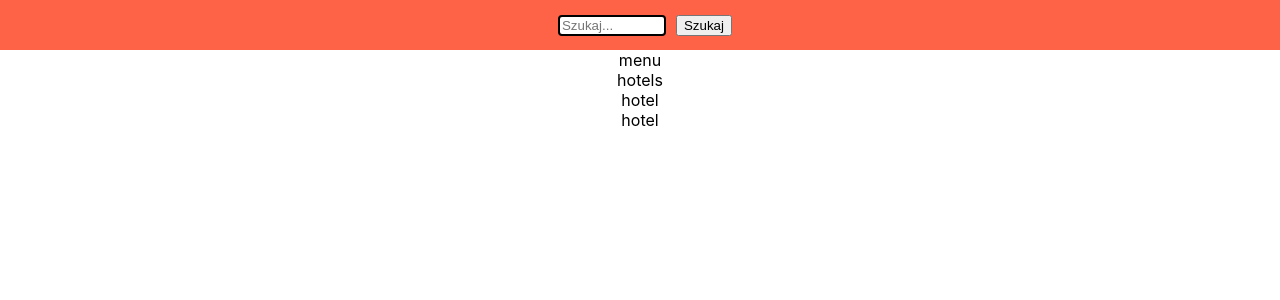
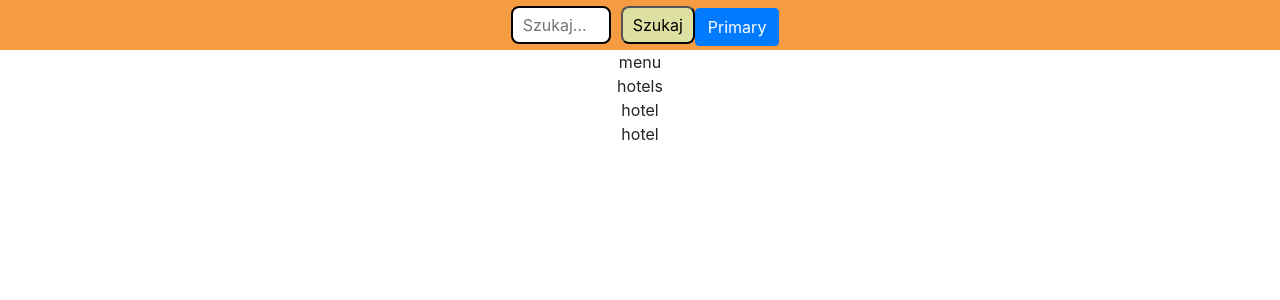
Before and after one commit to MilaKropeczka/React-SunGroup, a React (Create React App) app in the folder my-app/: page / in a window 1280 px wide. Shown: the top 300 px of the page. Built offline with nearby package versions, Linux system fonts and the light colour scheme.

Commit message:
poprawki stylowania i dodany bootsrap

```diff
--- a/my-app/package.json
+++ b/my-app/package.json
@@ -6,6 +6,7 @@
     "@testing-library/jest-dom": "^5.16.4",
     "@testing-library/react": "^13.3.0",
     "@testing-library/user-event": "^13.5.0",
+    "bootstrap": "^5.2.0",
     "eslint": "^8.20.0",
     "react": "^18.2.0",
     "react-dom": "^18.2.0",
--- a/my-app/public/index.html
+++ b/my-app/public/index.html
@@ -1,14 +1,19 @@
 <!DOCTYPE html>
 <html lang="en">
+
 <head>
   <meta charset="utf-8" />
   <link rel="icon" href="%PUBLIC_URL%/favicon.ico" />
   <meta name="viewport" content="width=device-width, initial-scale=1" />
   <link rel="manifest" href="%PUBLIC_URL%/manifest.json" />
+  <link rel="stylesheet" href="https://cdn.jsdelivr.net/npm/bootstrap@4.4.1/dist/css/bootstrap.min.css"
+    integrity="sha384-Vkoo8x4CGsO3+Hhxv8T/Q5PaXtkKtu6ug5TOeNV6gBiFeWPGFN9MuhOf23Q9Ifjh" crossorigin="anonymous">
   <title>Noclegi</title>
 </head>
+
 <body>
   <noscript>You need to enable JavaScript to run this app.</noscript>
   <div id="root"></div>
 </body>
+
 </html>
--- a/my-app/src/App.css
+++ b/my-app/src/App.css
@@ -3,7 +3,14 @@
 }
 
 .input-text {
-	border-radius: 4px;
+	border-radius: 8px;
 	border: 2px solid black;
 	margin: 10px;
+	padding: 5px 10px;
 }
+
+.button {
+	border-radius: 8px;
+	padding: 5px 10px;
+	background-color: rgb(222, 224, 162);
+}
--- a/my-app/src/components/Header/Header.module.css
+++ b/my-app/src/components/Header/Header.module.css
@@ -1,6 +1,6 @@
 .header {
 	height: 50px;
-	background-color: tomato;
+	background-color: rgb(245, 156, 66);
 	display: flex;
 	align-items: center;
 	justify-content: center;
--- a/my-app/src/components/Header/Searchbar/Searchbar.js
+++ b/my-app/src/components/Header/Searchbar/Searchbar.js
@@ -11,7 +11,10 @@ const Searchbar = () => {
 				type='text'
 				placeholder='Szukaj...'
 			/>
-			<button>Szukaj</button>
+			<button className='button'>Szukaj</button>
+			<button type='button' class='btn btn-primary'>
+				Primary
+			</button>
 		</div>
 	);
 };
```
Also changed, not shown: 1 other file (tests, documents, lock files or other folders). Lines whose indentation alone changed are shown as unchanged.
